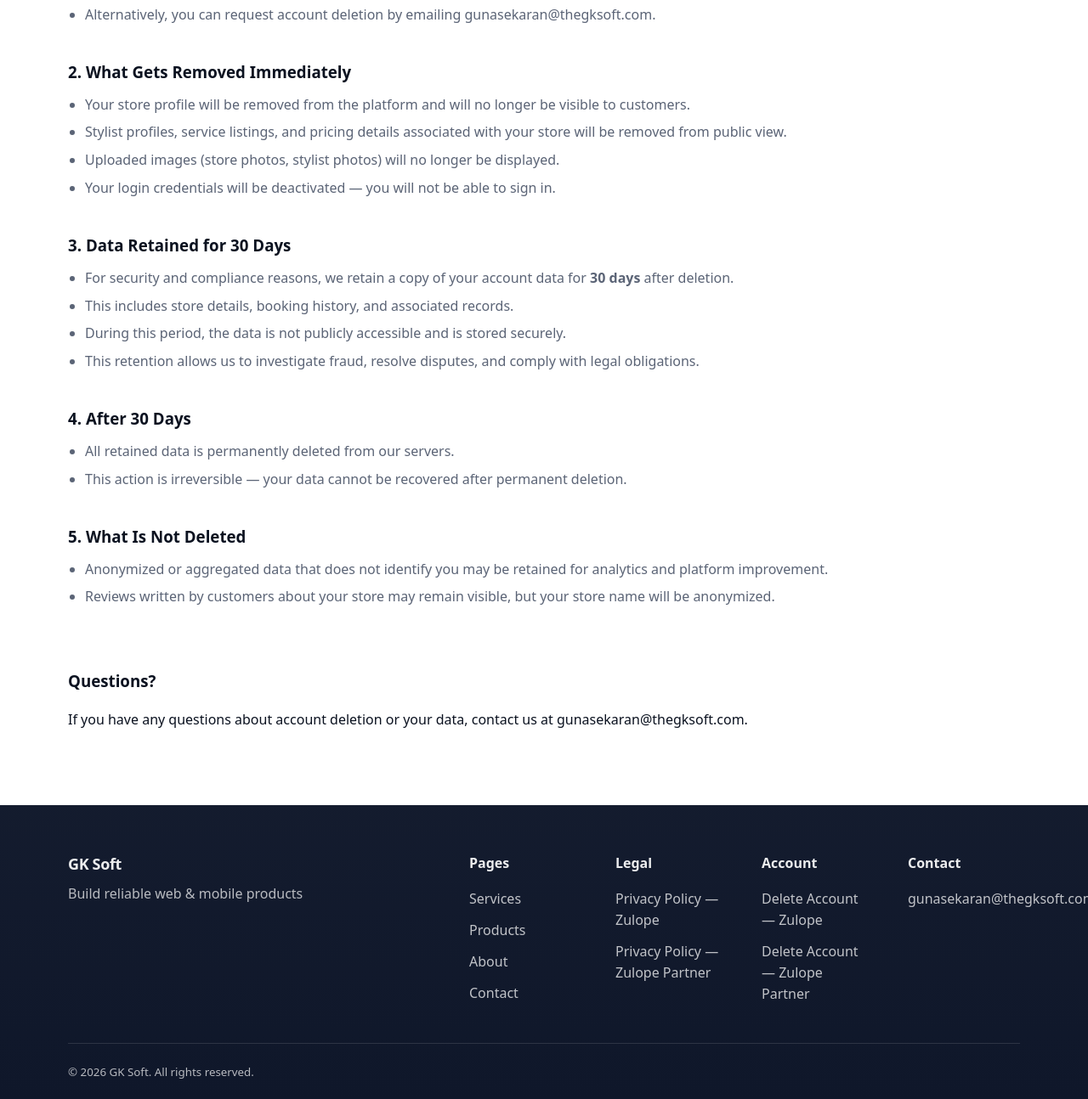
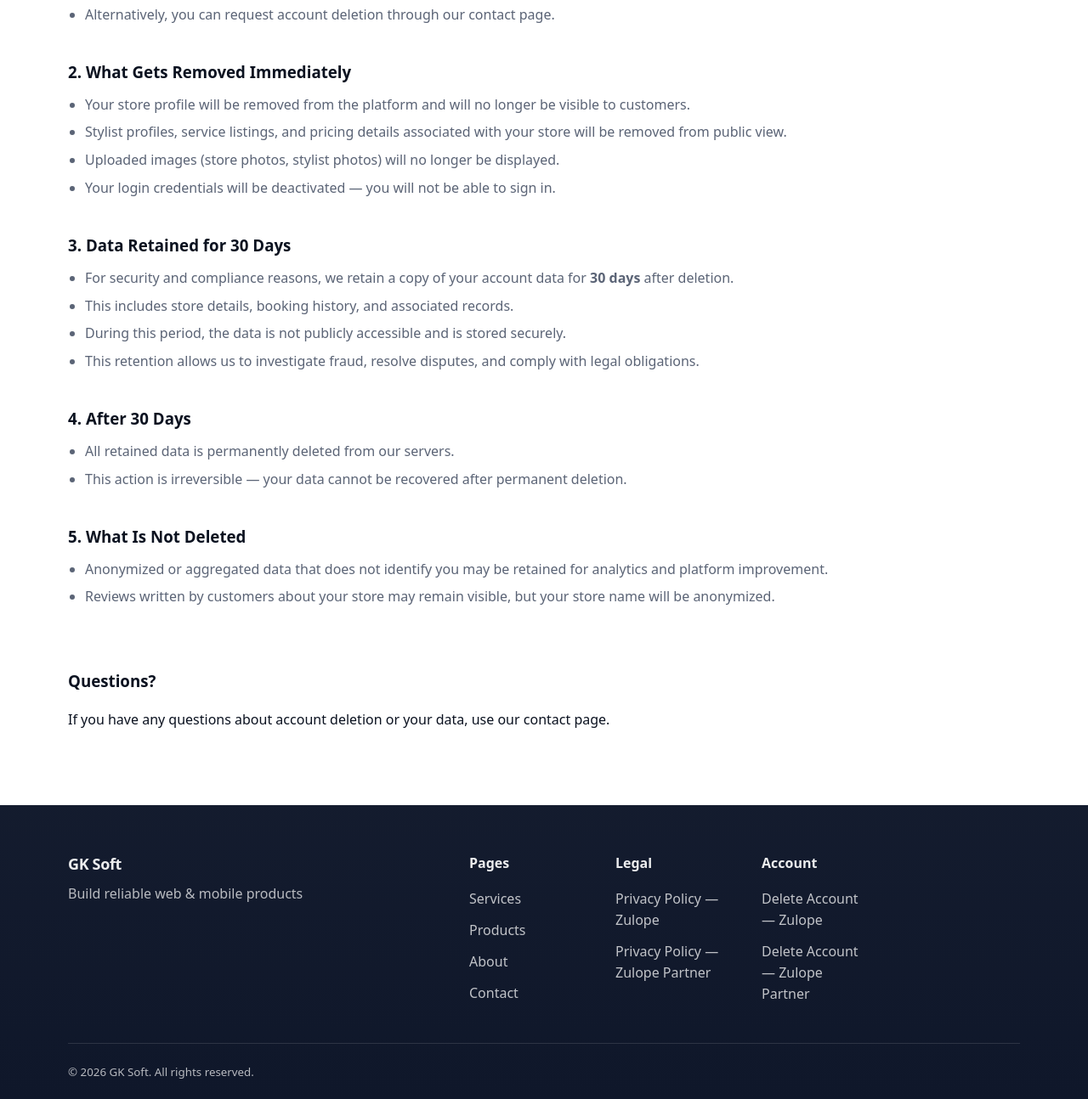
Before and after one commit to gunajoker/thegksoft, a plain HTML site: page zulope/delete-account/index.html in a window 1280 px wide. Shown: the part 471-1765 px from the top of the page at 85% size. Drawn offline with Linux system fonts and the light colour scheme.

Commit message:
email removed

```diff
--- a/zulope/delete-account/index.html
+++ b/zulope/delete-account/index.html
@@ -145,10 +145,8 @@
                 </li>
                 <li>Confirm the deletion when prompted.</li>
                 <li>
-                  Alternatively, you can request account deletion by emailing
-                  <a href="mailto:gunasekaran@thegksoft.com"
-                    >gunasekaran@thegksoft.com</a
-                  >.
+                  Alternatively, you can request account deletion through our
+                  <a href="/contact/">contact page</a>.
                 </li>
               </ul>
             </div>
@@ -229,11 +227,8 @@
           <div class="policy-contact">
             <h3>Questions?</h3>
             <p>
-              If you have any questions about account deletion or your data,
-              contact us at
-              <a href="mailto:gunasekaran@thegksoft.com"
-                >gunasekaran@thegksoft.com</a
-              >.
+              If you have any questions about account deletion or your data, use
+              our <a href="/contact/">contact page</a>.
             </p>
           </div>
         </div>
@@ -272,12 +267,6 @@
               >Delete Account — Zulope Partner</a
             >
           </div>
-          <div class="footer-col">
-            <div class="footer-col-title">Contact</div>
-            <a class="footer-link" href="mailto:gunasekaran@thegksoft.com"
-              >gunasekaran@thegksoft.com</a
-            >
-          </div>
         </div>
       </div>
       <div class="container footer-bottom">
```
Also changed, not shown: about/index.html (+0 -16 lines), contact/index.html (+1 -16 lines), contact/thanks/index.html (+2 -10 lines), index.html (+0 -6 lines), products/index.html (+0 -6 lines), services/index.html (+0 -6 lines), zulope/partner/delete-account/index.html (+4 -15 lines), zulope/partner/privary-policy/index.html (+4 -14 lines), zulope/privacy-policy/index.html (+2 -10 lines).
